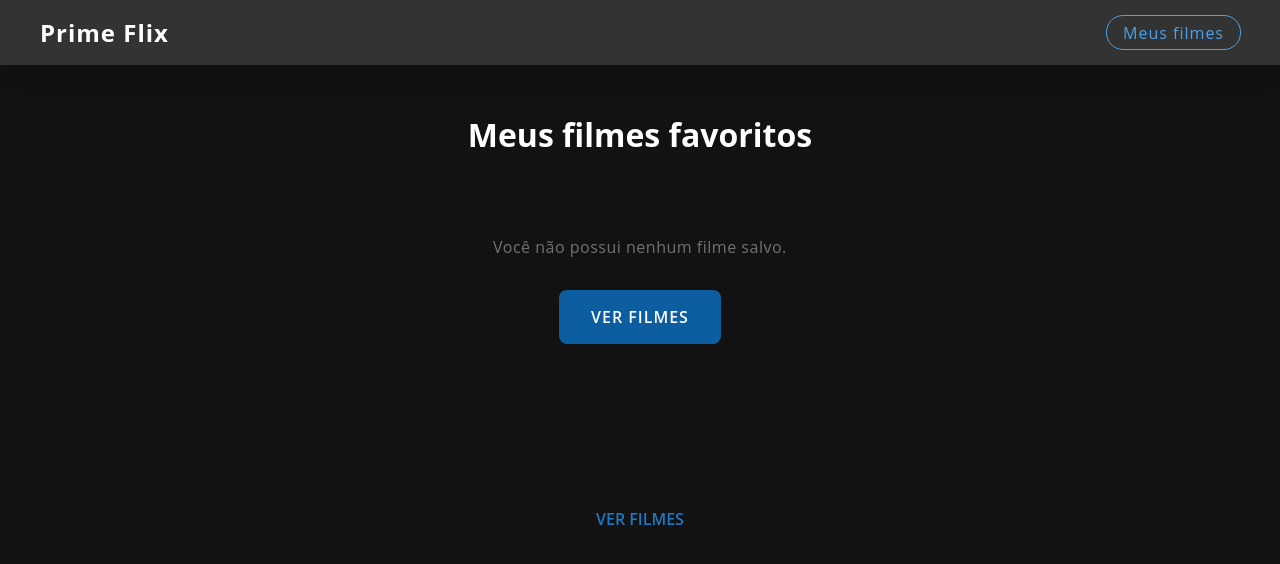
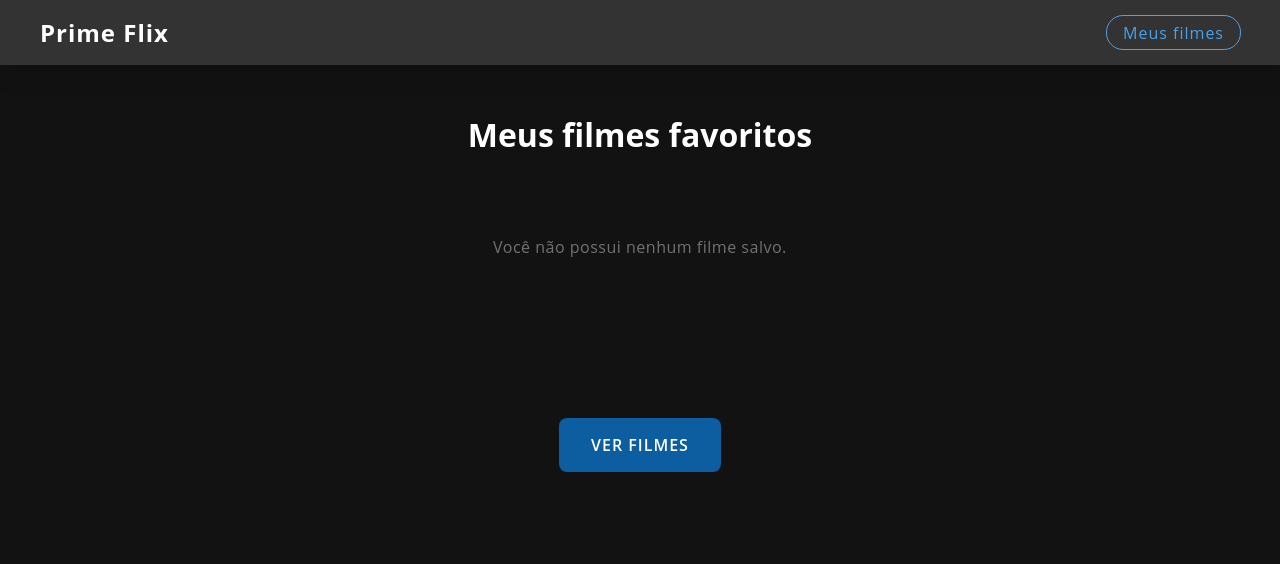
Before and after one commit to marcosprofile/prime-flix, a React (Create React App) app: page /favoritos in a window 1280 px wide. Shown: the top 564 px of the page. Built offline with nearby package versions, Linux system fonts and the light colour scheme; the HTML template or start-up script is replaced by a standard one.

Commit message:
update type button

```diff
--- a/src/pages/Favoritos/index.jsx
+++ b/src/pages/Favoritos/index.jsx
@@ -28,7 +28,6 @@ function Favoritos() {
       {filmes.length === 0 &&
         <div className="emptyState">
           <span>Você não possui nenhum filme salvo.</span>
-          <Link className="btn" to="/">Ver filmes</Link>
         </div>
       }
 
@@ -45,7 +44,7 @@ function Favoritos() {
           )
         })}
       </ul>
-      <Link className="btnTertiary" to="/">Ver filmes</Link>
+      <Link className="btn" to="/">Ver filmes</Link>
     </div>
   )
 }
```
